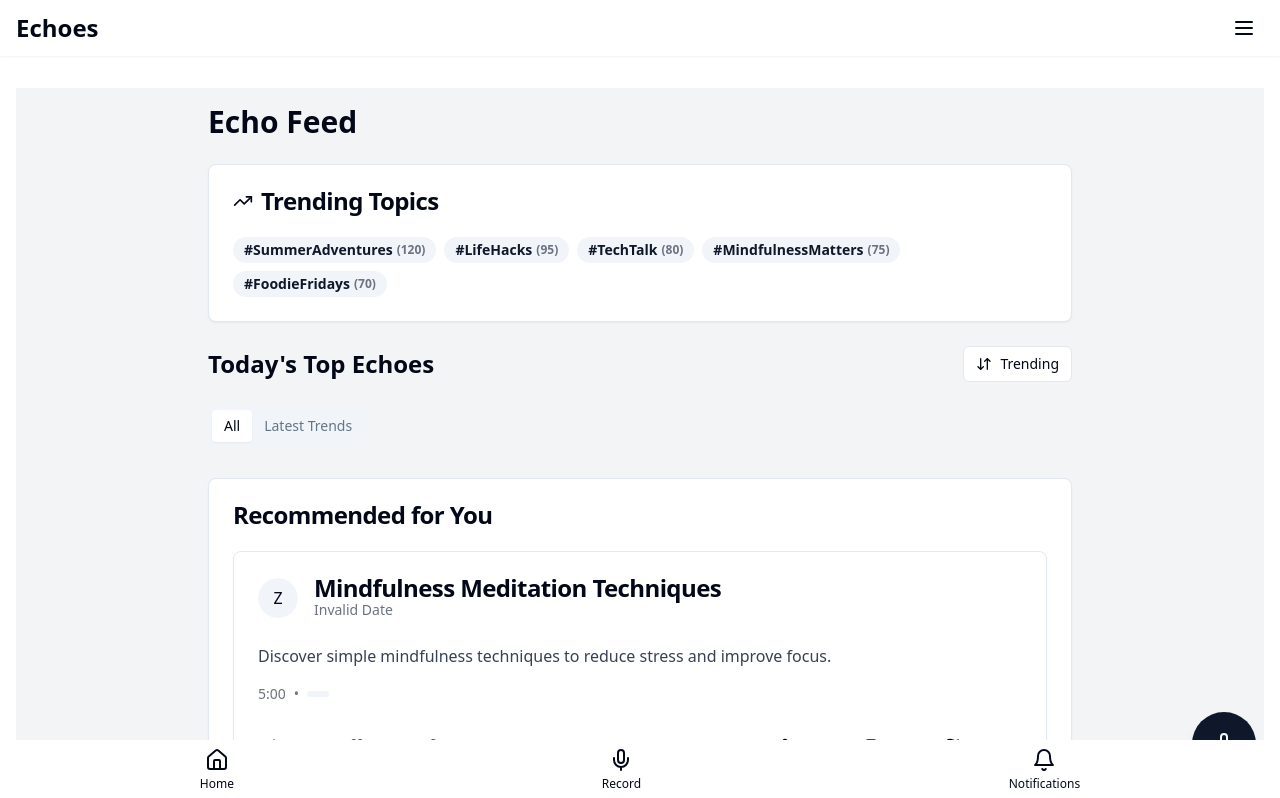
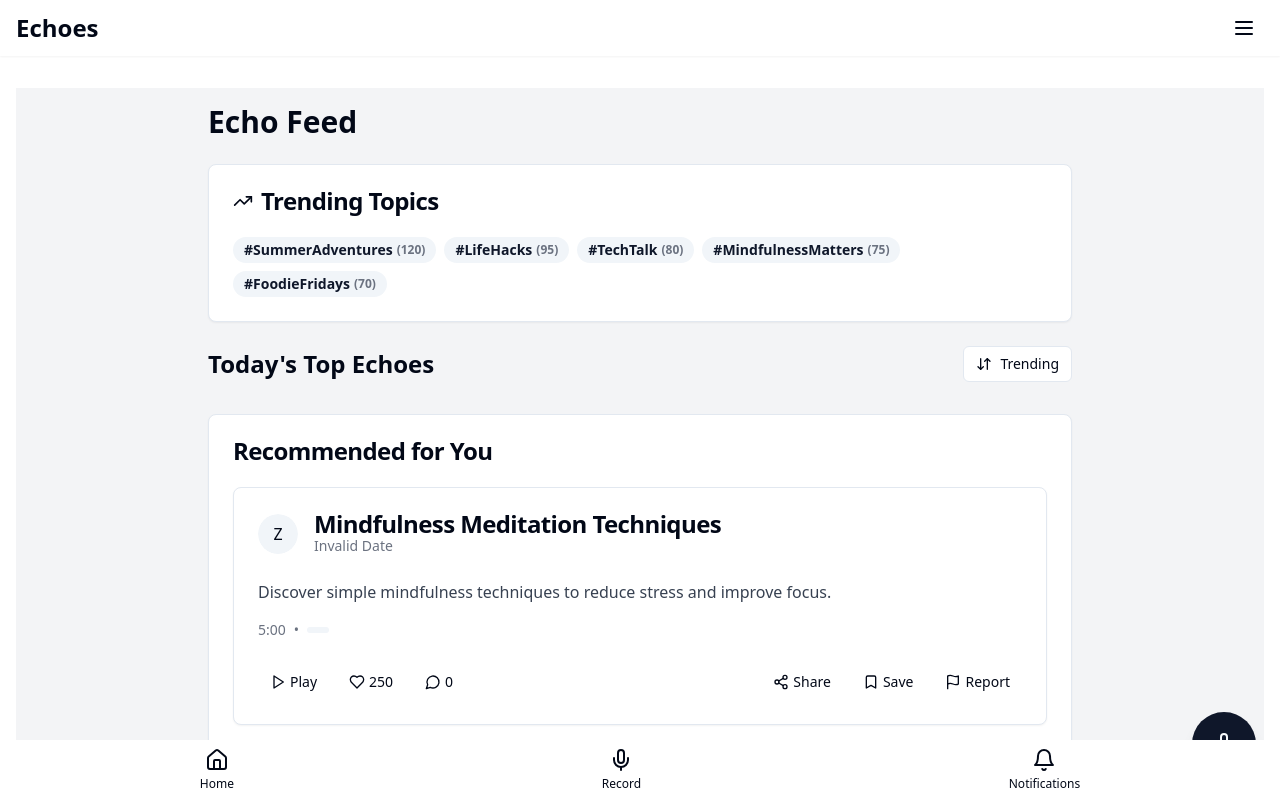
Before and after one commit to dhyabi2/echo-narratives, a React (Vite) app: page / in a window 1280 px wide. Shown: the top 798 px of the page. Built offline with nearby package versions, Linux system fonts and the light colour scheme.

Commit message:
Remove Tab Navigation from Home Page
Eliminated the tab navigation component from the Home page to streamline the user interface. This change simplifies navigation and enhances user experience.
[skip gpt_engineer]

```diff
--- a/src/components/HomeScreen.jsx
+++ b/src/components/HomeScreen.jsx
@@ -1,5 +1,4 @@
 import React, { useState, useEffect } from 'react';
-import { Tabs, TabsContent, TabsList, TabsTrigger } from './ui/tabs';
 import { Button } from './ui/button';
 import { ArrowDownUp, Mic } from 'lucide-react';
 import EchoCard from './EchoCard';
@@ -11,11 +10,9 @@ import { useNavigate } from 'react-router-dom';
 const sortOptions = ['Trending', 'Newest', 'Most Liked'];
 
 const HomeScreen = () => {
-  const [activeTab, setActiveTab] = useState('all');
   const [sortBy, setSortBy] = useState('Trending');
   const [echoes, setEchoes] = useState([]);
   const [trendingTopics, setTrendingTopics] = useState([]);
-  const [latestTrends, setLatestTrends] = useState([]);
   const [isOnline, setIsOnline] = useState(navigator.onLine);
   const navigate = useNavigate();
 
@@ -25,7 +22,6 @@ const HomeScreen = () => {
       const fetchedTopics = await getTrendingTopics();
       setEchoes(fetchedEchoes);
       setTrendingTopics(fetchedTopics);
-      setLatestTrends(fetchedTopics.slice(0, 5)); // Get the 5 most recent trends
     };
     fetchData();
 
@@ -43,11 +39,7 @@ const HomeScreen = () => {
     setEchoes(prevEchoes => prevEchoes.map(echo => echo.id === updatedEcho.id ? updatedEcho : echo));
   };
 
-  const filteredEchoes = echoes.filter(echo =>
-    activeTab === 'all' || echo.trend === activeTab
-  );
-
-  const sortedEchoes = [...filteredEchoes].sort((a, b) => {
+  const sortedEchoes = [...echoes].sort((a, b) => {
     if (sortBy === 'Newest') {
       return new Date(b.createdAt) - new Date(a.createdAt);
     } else if (sortBy === 'Most Liked') {
@@ -79,41 +71,11 @@ const HomeScreen = () => {
         </Button>
       </div>
 
-      <Tabs value={activeTab} onValueChange={setActiveTab} className="mb-6">
-        <TabsList>
-          <TabsTrigger value="all">All</TabsTrigger>
-          <TabsTrigger value="latest">Latest Trends</TabsTrigger>
-          {trendingTopics.map(topic => (
-            <TabsTrigger key={topic.id} value={topic.name}>{topic.name}</TabsTrigger>
-          ))}
-        </TabsList>
-        <TabsContent value="all">
-          <div className="space-y-6">
-            {sortedEchoes.map((echo) => (
-              <EchoCard key={echo.id} echo={echo} onEchoUpdated={handleEchoUpdated} />
-            ))}
-          </div>
-        </TabsContent>
-        <TabsContent value="latest">
-          <div className="space-y-6">
-            {latestTrends.map((trend) => (
-              <div key={trend.id} className="p-4 bg-white rounded-lg shadow">
-                <h3 className="text-lg font-semibold">{trend.name}</h3>
-                <p className="text-sm text-gray-500">Echoes: {trend.echoCount}</p>
-              </div>
-            ))}
-          </div>
-        </TabsContent>
-        {trendingTopics.map(topic => (
-          <TabsContent key={topic.id} value={topic.name}>
-            <div className="space-y-6">
-              {sortedEchoes.filter(echo => echo.trend === topic.name).map((echo) => (
-                <EchoCard key={echo.id} echo={echo} onEchoUpdated={handleEchoUpdated} />
-              ))}
-            </div>
-          </TabsContent>
+      <div className="space-y-6">
+        {sortedEchoes.map((echo) => (
+          <EchoCard key={echo.id} echo={echo} onEchoUpdated={handleEchoUpdated} />
         ))}
-      </Tabs>
+      </div>
 
       <RecommendedEchoes />
 
```
